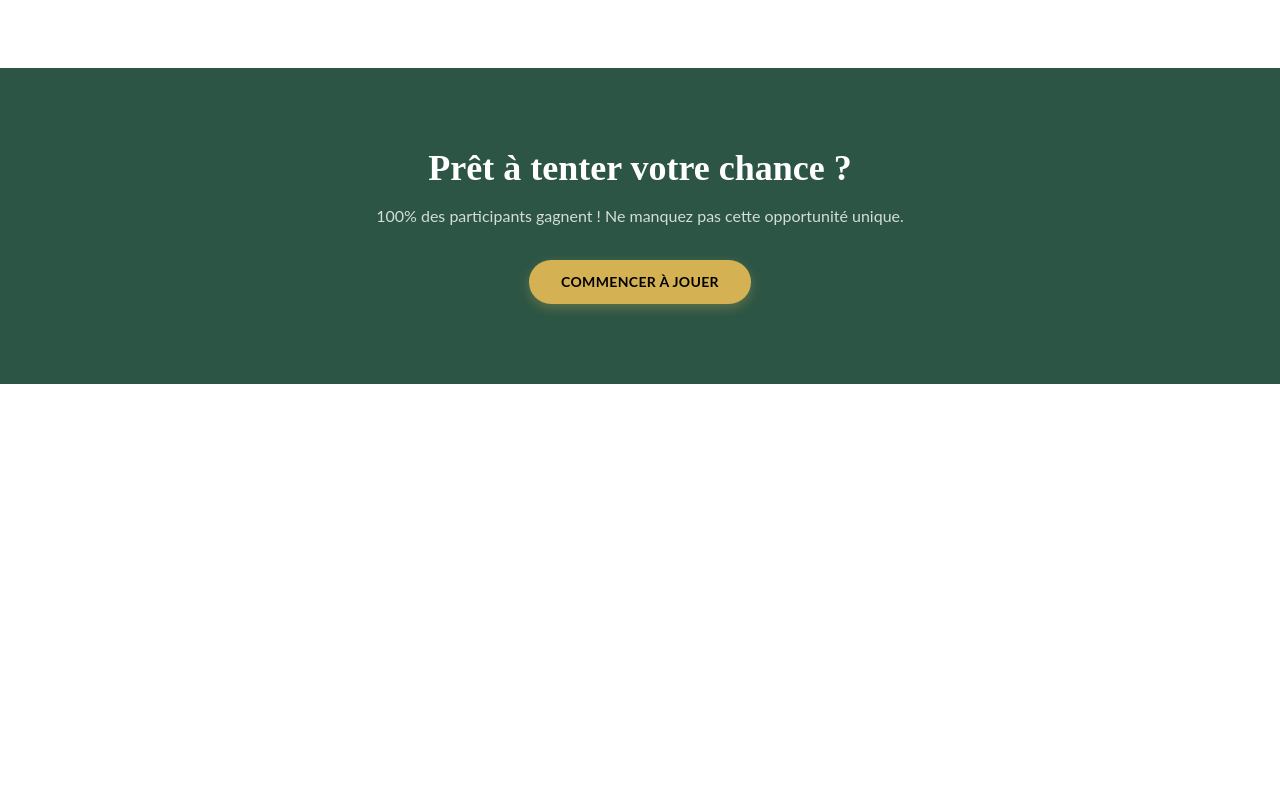
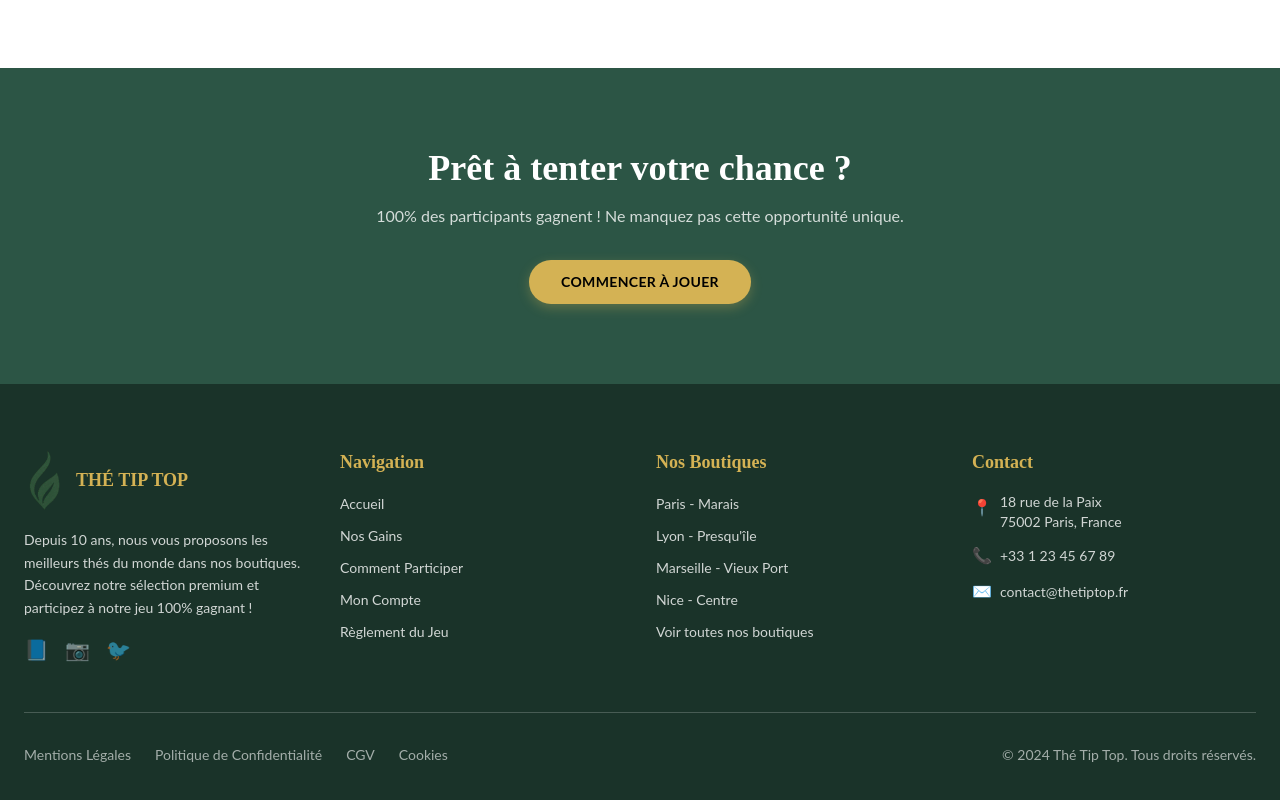
Before and after one commit to MohaDjm/the-tip-top, a Next.js app in the folder frontend/: page / in a window 1280 px wide. Shown: the part 1846-2646 px from the top of the page. Before the commit the page ends 2230 px from the top, so only its background shows below. Built offline with nearby package versions, Linux system fonts and the light colour scheme.

Commit message:
fix auth page

```diff
--- a/frontend/src/app/auth/page.tsx
+++ b/frontend/src/app/auth/page.tsx
@@ -2,6 +2,7 @@
 
 import { useState } from 'react';
 import Link from 'next/link';
+import Image from 'next/image';
 
 export default function AuthPage() {
   const [activeTab, setActiveTab] = useState<'signin' | 'signup'>('signin');
@@ -31,42 +32,42 @@ export default function AuthPage() {
 
   return (
     <div className="min-h-screen flex">
-      {/* Left Side - Image */}
-      <div className="hidden lg:flex lg:w-2/5 relative bg-gradient-to-br from-[#2C5545] to-[#1a3329]">
-        <div className="absolute inset-0 bg-black/30"></div>
-
-        {/* Background pattern or image would go here */}
-        <div className="absolute inset-0 flex items-center justify-center">
-          <div className="text-8xl opacity-20">🫖</div>
+      {/* Left Side - Green Section */}
+      <div className="hidden lg:flex lg:w-1/2 relative bg-gradient-to-br from-[#2C5545] to-[#1a3329]">
+        {/* Logo in top left */}
+        <div className="absolute top-6 left-6 z-20">
+          <Link href="/" className="flex items-center space-x-2 hover:opacity-80 transition-opacity">
+            <Image
+              src="/assets/images/logos/logo.png"
+              alt="Thé Tip Top"
+              width={30}
+              height={15}
+              className="object-contain"
+            />
+            <span className="text-white text-sm font-['Playfair_Display'] font-bold">Thé Tip Top</span>
+          </Link>
         </div>
 
-        <div className="relative z-10 flex flex-col justify-center p-12 text-white">
-          <h1 className="font-['Playfair_Display'] text-4xl font-bold mb-6">
-            Bienvenue chez Thé Tip Top
-          </h1>
-          <p className="text-lg font-['Lato'] leading-relaxed mb-8">
-            Découvrez notre univers de thés d'exception et participez à notre grand jeu-concours.
-            Chaque achat vous donne une chance de gagner des prix extraordinaires.
-          </p>
-          <div className="space-y-4">
-            <div className="flex items-center space-x-3">
-              <div className="w-2 h-2 bg-[#D4B254] rounded-full"></div>
-              <span className="font-['Lato']">100% des participants gagnent</span>
-            </div>
-            <div className="flex items-center space-x-3">
-              <div className="w-2 h-2 bg-[#D4B254] rounded-full"></div>
-              <span className="font-['Lato']">Plus de 500 000 lots à gagner</span>
-            </div>
-            <div className="flex items-center space-x-3">
-              <div className="w-2 h-2 bg-[#D4B254] rounded-full"></div>
-              <span className="font-['Lato']">Des thés premium à découvrir</span>
+        {/* Centered Content */}
+        <div className="absolute inset-0 flex flex-col items-center justify-center text-center text-white">
+          {/* Large Tea Icon */}
+          <div className="mb-8">
+            <div className="text-8xl">
+              🫖
             </div>
           </div>
+
+          <h1 className="font-['Playfair_Display'] text-4xl font-bold mb-4">
+            Bienvenue chez<br />Thé Tip Top
+          </h1>
+          <p className="text-lg font-['Lato'] leading-relaxed opacity-90 max-w-sm px-12">
+            Découvrez l&apos;univers premium du thé et participez à notre jeu-concours exceptionnel
+          </p>
         </div>
       </div>
 
       {/* Right Side - Form */}
-      <div className="flex-1 lg:w-3/5 flex items-center justify-center p-8">
+      <div className="flex-1 lg:w-1/2 flex items-center justify-center p-8 bg-white">
         <div className="w-full max-w-md">
           {/* Logo for mobile */}
           <div className="lg:hidden mb-8 text-center">
@@ -74,6 +75,16 @@ export default function AuthPage() {
               <span className="text-2xl">🍃</span>
               <h1 className="text-[#2C5545] text-2xl font-bold">Thé Tip Top</h1>
             </div>
+          </div>
+
+          {/* Page Title */}
+          <div className="text-center mb-8">
+            <h2 className="font-['Playfair_Display'] text-3xl font-bold text-[#2C5545] mb-2">
+              Connexion
+            </h2>
+            <p className="text-gray-600 font-['Lato'] text-sm">
+              Accédez à votre espace personnel
+            </p>
           </div>
 
           {/* Tabs */}
@@ -96,7 +107,7 @@ export default function AuthPage() {
                   : 'text-gray-500 hover:text-[#2C5545]'
               }`}
             >
-              S'inscrire
+              S&apos;inscrire
             </button>
           </div>
 
@@ -144,7 +155,7 @@ export default function AuthPage() {
                       name="firstName"
                       value={formData.firstName}
                       onChange={handleInputChange}
-                      className="w-full h-12 px-4 border-2 border-gray-200 rounded-lg font-['Lato'] focus:border-[#D4B254] focus:outline-none transition-colors"
+                      className="w-full h-12 px-4 border-2 border-gray-200 rounded-lg font-['Lato'] focus:border-[#D4B254] focus:outline-none transition-colors text-black"
                       placeholder="Votre prénom"
                     />
                   </div>
@@ -157,7 +168,7 @@ export default function AuthPage() {
                       name="lastName"
                       value={formData.lastName}
                       onChange={handleInputChange}
-                      className="w-full h-12 px-4 border-2 border-gray-200 rounded-lg font-['Lato'] focus:border-[#D4B254] focus:outline-none transition-colors"
+                      className="w-full h-12 px-4 border-2 border-gray-200 rounded-lg font-['Lato'] focus:border-[#D4B254] focus:outline-none transition-colors text-black"
                       placeholder="Votre nom"
                     />
                   </div>
@@ -174,7 +185,7 @@ export default function AuthPage() {
                 name="email"
                 value={formData.email}
                 onChange={handleInputChange}
-                className="w-full h-12 px-4 border-2 border-gray-200 rounded-lg font-['Lato'] focus:border-[#D4B254] focus:outline-none transition-colors"
+                className="w-full h-12 px-4 border-2 border-gray-200 rounded-lg font-['Lato'] focus:border-[#D4B254] focus:outline-none transition-colors text-black"
                 placeholder="votre@email.com"
               />
             </div>
@@ -189,7 +200,7 @@ export default function AuthPage() {
                   name="password"
                   value={formData.password}
                   onChange={handleInputChange}
-                  className="w-full h-12 px-4 pr-12 border-2 border-gray-200 rounded-lg font-['Lato'] focus:border-[#D4B254] focus:outline-none transition-colors"
+                  className="w-full h-12 px-4 pr-12 border-2 border-gray-200 rounded-lg font-['Lato'] focus:border-[#D4B254] focus:outline-none transition-colors text-black"
                   placeholder="••••••••"
                 />
                 <button
@@ -212,7 +223,7 @@ export default function AuthPage() {
                   name="confirmPassword"
                   value={formData.confirmPassword}
                   onChange={handleInputChange}
-                  className="w-full h-12 px-4 border-2 border-gray-200 rounded-lg font-['Lato'] focus:border-[#D4B254] focus:outline-none transition-colors"
+                  className="w-full h-12 px-4 border-2 border-gray-200 rounded-lg font-['Lato'] focus:border-[#D4B254] focus:outline-none transition-colors text-black"
                   placeholder="••••••••"
                 />
               </div>
--- a/frontend/src/app/page.tsx
+++ b/frontend/src/app/page.tsx
@@ -54,8 +54,8 @@ export default function Home() {
               <Image
                 src="/assets/images/logos/logo.png"
                 alt="Thé Tip Top"
-                width={60}
-                height={40}
+                width={40}
+                height={20}
                 className="object-contain"
               />
               <h1 className="text-[#B8A049] font-['Playfair_Display'] text-xl font-bold tracking-wide">
@@ -191,6 +191,117 @@ export default function Home() {
           </Link>
         </div>
       </section>
+
+      {/* Footer */}
+      <footer className="bg-[#1a3329] text-white">
+        <div className="max-w-7xl mx-auto px-6 py-16">
+          <div className="grid grid-cols-1 md:grid-cols-2 lg:grid-cols-4 gap-8">
+            {/* Logo et Description */}
+            <div className="lg:col-span-1">
+              <div className="flex items-center space-x-3 mb-4">
+                <Image
+                  src="/assets/images/logos/logo.png"
+                  alt="Thé Tip Top"
+                  width={40}
+                  height={20}
+                  className="object-contain"
+                />
+                <h3 className="text-[#D4B254] font-['Playfair_Display'] text-lg font-bold">
+                  THÉ TIP TOP
+                </h3>
+              </div>
+              <p className="text-white/80 font-['Lato'] text-sm leading-relaxed mb-4">
+                Depuis 10 ans, nous vous proposons les meilleurs thés du monde dans nos boutiques.
+                Découvrez notre sélection premium et participez à notre jeu 100% gagnant !
+              </p>
+              <div className="flex space-x-4">
+                <a href="#" className="text-white/60 hover:text-[#D4B254] transition-colors">
+                  <span className="text-xl">📘</span>
+                </a>
+                <a href="#" className="text-white/60 hover:text-[#D4B254] transition-colors">
+                  <span className="text-xl">📷</span>
+                </a>
+                <a href="#" className="text-white/60 hover:text-[#D4B254] transition-colors">
+                  <span className="text-xl">🐦</span>
+                </a>
+              </div>
+            </div>
+
+            {/* Navigation */}
+            <div>
+              <h4 className="font-['Playfair_Display'] text-lg font-bold text-[#D4B254] mb-4">Navigation</h4>
+              <ul className="space-y-2">
+                <li><Link href="/" className="text-white/80 hover:text-[#D4B254] transition-colors font-['Lato'] text-sm">Accueil</Link></li>
+                <li><Link href="#" className="text-white/80 hover:text-[#D4B254] transition-colors font-['Lato'] text-sm">Nos Gains</Link></li>
+                <li><Link href="#" className="text-white/80 hover:text-[#D4B254] transition-colors font-['Lato'] text-sm">Comment Participer</Link></li>
+                <li><Link href="/auth" className="text-white/80 hover:text-[#D4B254] transition-colors font-['Lato'] text-sm">Mon Compte</Link></li>
+                <li><Link href="#" className="text-white/80 hover:text-[#D4B254] transition-colors font-['Lato'] text-sm">Règlement du Jeu</Link></li>
+              </ul>
+            </div>
+
+            {/* Nos Boutiques */}
+            <div>
+              <h4 className="font-['Playfair_Display'] text-lg font-bold text-[#D4B254] mb-4">Nos Boutiques</h4>
+              <ul className="space-y-2">
+                <li><a href="#" className="text-white/80 hover:text-[#D4B254] transition-colors font-['Lato'] text-sm">Paris - Marais</a></li>
+                <li><a href="#" className="text-white/80 hover:text-[#D4B254] transition-colors font-['Lato'] text-sm">Lyon - Presqu&apos;île</a></li>
+                <li><a href="#" className="text-white/80 hover:text-[#D4B254] transition-colors font-['Lato'] text-sm">Marseille - Vieux Port</a></li>
+                <li><a href="#" className="text-white/80 hover:text-[#D4B254] transition-colors font-['Lato'] text-sm">Nice - Centre</a></li>
+                <li><a href="#" className="text-white/80 hover:text-[#D4B254] transition-colors font-['Lato'] text-sm">Voir toutes nos boutiques</a></li>
+              </ul>
+            </div>
+
+            {/* Contact */}
+            <div>
+              <h4 className="font-['Playfair_Display'] text-lg font-bold text-[#D4B254] mb-4">Contact</h4>
+              <div className="space-y-3">
+                <div className="flex items-start space-x-2">
+                  <span className="text-[#D4B254] mt-1">📍</span>
+                  <p className="text-white/80 font-['Lato'] text-sm">
+                    18 rue de la Paix<br />
+                    75002 Paris, France
+                  </p>
+                </div>
+                <div className="flex items-center space-x-2">
+                  <span className="text-[#D4B254]">📞</span>
+                  <a href="tel:+33123456789" className="text-white/80 hover:text-[#D4B254] transition-colors font-['Lato'] text-sm">
+                    +33 1 23 45 67 89
+                  </a>
+                </div>
+                <div className="flex items-center space-x-2">
+                  <span className="text-[#D4B254]">✉️</span>
+                  <a href="mailto:contact@thetiptop.fr" className="text-white/80 hover:text-[#D4B254] transition-colors font-['Lato'] text-sm">
+                    contact@thetiptop.fr
+                  </a>
+                </div>
+              </div>
+            </div>
+          </div>
+
+          {/* Séparateur */}
+          <div className="border-t border-white/20 mt-12 pt-8">
+            <div className="flex flex-col md:flex-row justify-between items-center space-y-4 md:space-y-0">
+              <div className="flex flex-wrap justify-center md:justify-start space-x-6">
+                <Link href="#" className="text-white/60 hover:text-[#D4B254] transition-colors font-['Lato'] text-sm">
+                  Mentions Légales
+                </Link>
+                <Link href="#" className="text-white/60 hover:text-[#D4B254] transition-colors font-['Lato'] text-sm">
+                  Politique de Confidentialité
+                </Link>
+                <Link href="#" className="text-white/60 hover:text-[#D4B254] transition-colors font-['Lato'] text-sm">
+                  CGV
+                </Link>
+                <Link href="#" className="text-white/60 hover:text-[#D4B254] transition-colors font-['Lato'] text-sm">
+                  Cookies
+                </Link>
+              </div>
+              <p className="text-white/60 font-['Lato'] text-sm">
+                © 2024 Thé Tip Top. Tous droits réservés.
+              </p>
+            </div>
+          </div>
+        </div>
+      </footer>
     </div>
   );
 }
```
